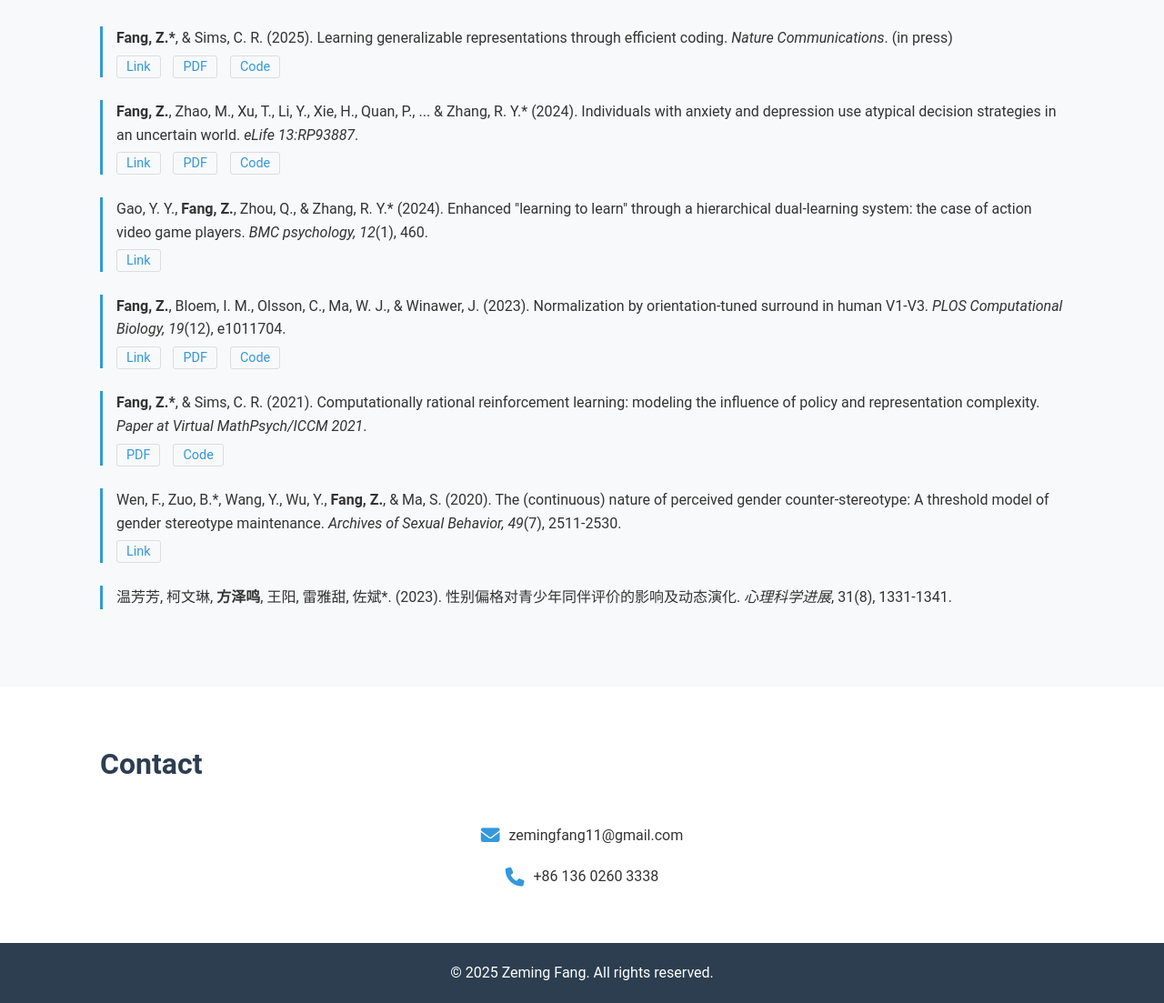
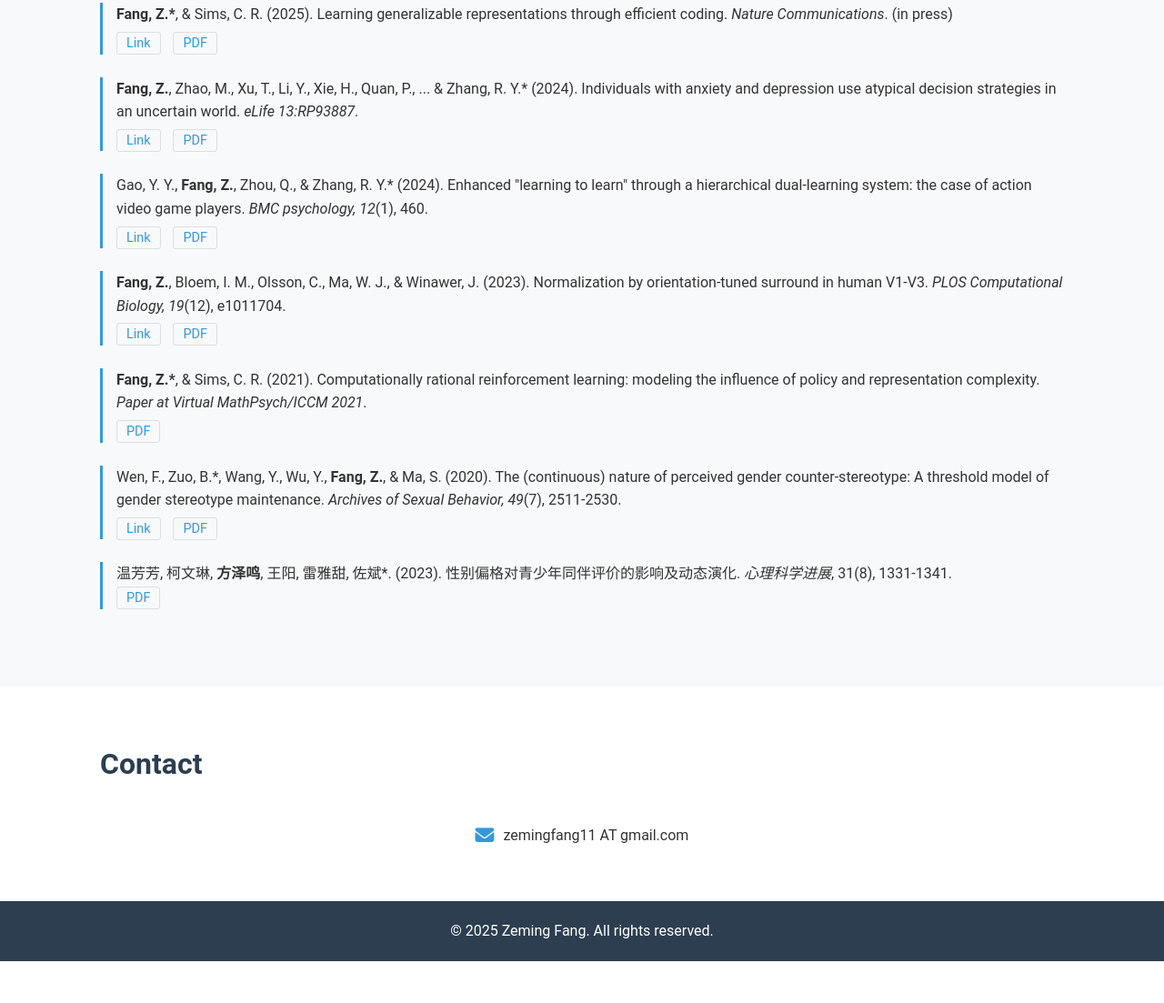
Before and after one commit to fangzefunny/fangzefunny.github.io, a plain HTML site: page index.html in a window 1280 px wide. Shown: the part 1208-2311 px from the top of the page at 91% size. After the commit the page ends 2265 px from the top, so only its background shows below. Drawn offline with Linux system fonts and the light colour scheme; a script that the page names is missing.

Commit message:
update pdf

```diff
--- a/index.html
+++ b/index.html
@@ -27,12 +27,10 @@
                 <div class="profile-text" style="text-align: left;">
                     <h1>Zeming Fang (方泽鸣)</h1>
                     <h2>Post-doc Researcher</h2>
-                    <p>Shanghai Mental Health Center <br>Shanghai Jiao Tong University School of Medicine and School of Psychology <br>Shanghai, 200030, China.</p>
+                    <p>Shanghai Mental Health Center Shanghai Jiao Tong University School of Medicine</p>
+                    <p>Shanghai Jiao Tong University School of Psychology</p>
                     <div class="social-icons">
-                        <a href="#" target="_blank"><i class="fab fa-twitter"></i></a>
-                        <a href="#" target="_blank"><i class="fab fa-linkedin"></i></a>
-                        <a href="#" target="_blank"><i class="fab fa-github"></i></a>
-                        <a href="#" target="_blank"><i class="fab fa-google"></i></a>
+                        <a href="https://github.com/fangzefunny" target="_blank"><i class="fab fa-github"></i> <span class="icon-label">GitHub</span></a>
                     </div>
                 </div>
             </div>
@@ -78,7 +76,7 @@
                     <div class="pub-links">
                         <a href="https://osf.io/preprints/psyarxiv/3mx76_v2" class="pub-link">Link</a>
                         <a href="pdf/AE_Nature_Comm.pdf" class="pub-link">PDF</a>
-                        <a href="https://github.com/fangzefunny/ecpg.git" class="pub-link">Code</a>
+                        <!-- <a href="https://github.com/fangzefunny/ecpg.git" class="pub-link">Code</a> -->
                     </div>
                 </div>
 
@@ -88,7 +86,7 @@
                     <div class="pub-links">
                         <a href="https://elifesciences.org/articles/93887" class="pub-link">Link</a>
                         <a href="pdf/MOS_eLife.pdf" class="pub-link">PDF</a>
-                        <a href="https://github.com/fangzefunny/policy-analysis.git" class="pub-link">Code</a>
+                        <!-- <a href="https://github.com/fangzefunny/policy-analysis.git" class="pub-link">Code</a> -->
                     </div>
                 </div>
 
@@ -97,6 +95,7 @@
 
                     <div class="pub-links">
                         <a href="https://bmcpsychology.biomedcentral.com/articles/10.1186/s40359-024-01952-x" class="pub-link">Link</a>
+                        <a href="pdf/L2L_BMC.pdf" class="pub-link">PDF</a>
                     </div>
                 </div>
 
@@ -106,7 +105,7 @@
                     <div class="pub-links">
                         <a href="https://doi.org/10.1371/journal.pcbi.1011704" class="pub-link">Link</a>
                         <a href="pdf/PLosCB.pdf" class="pub-link">PDF</a>
-                        <a href="https://github.com/WinawerLab/StdVisualModel.git" class="pub-link">Code</a>
+                        <!-- <a href="https://github.com/WinawerLab/StdVisualModel.git" class="pub-link">Code</a> -->
                     </div>
                 </div>
 
@@ -115,7 +114,7 @@
 
                     <div class="pub-links">
                         <a href="https://iccm-conference.neocities.org/2021/papers/608.pdf" class="pub-link">PDF</a>
-                        <a href="https://github.com/fangzefunny/Human-RL-capacity.git" class="pub-link">Code</a>
+                        <!-- <a href="https://github.com/fangzefunny/Human-RL-capacity.git" class="pub-link">Code</a> -->
                     </div>
                 </div>
 
@@ -124,11 +123,13 @@
 
                     <div class="pub-links">
                         <a href="https://link.springer.com/article/10.1007/s10508-020-01763-2" class="pub-link">Link</a>
+                        <a href="pdf/2020_Wen.pdf" class="pub-link">PDF</a>
                     </div>
                 </div>
 
                 <div class="publication journal">
                     <p class="pub-authors">温芳芳, 柯文琳, <strong>方泽鸣</strong>, 王阳, 雷雅甜, 佐斌*. (2023). 性别偏格对青少年同伴评价的影响及动态演化. <em>心理科学进展</em>, 31(8), 1331-1341. </p>
+                    <a href="pdf/进展.pdf" class="pub-link">PDF</a>
                 </div>
             </div>
         </div>
@@ -140,11 +141,7 @@
             <div class="contact-info">
                 <div class="contact-item">
                     <i class="fas fa-envelope"></i>
-                    <p>zemingfang11@gmail.com</p>
-                </div>
-                <div class="contact-item">
-                    <i class="fas fa-phone"></i>
-                    <p>+86 136 0260 3338</p>
+                    <p>zemingfang11 AT gmail.com</p>
                 </div>
 
             </div>
```
Also changed, not shown: 3 other files.
